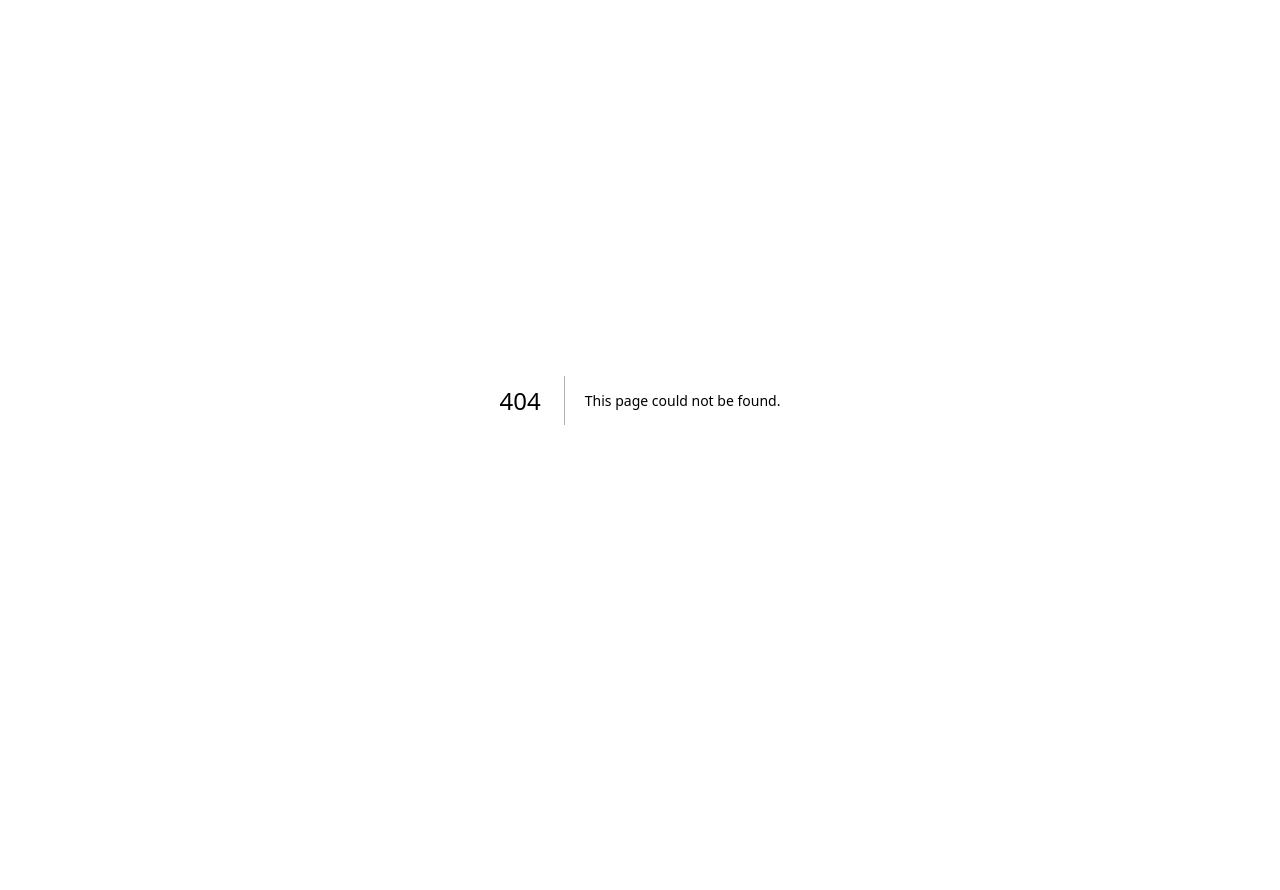
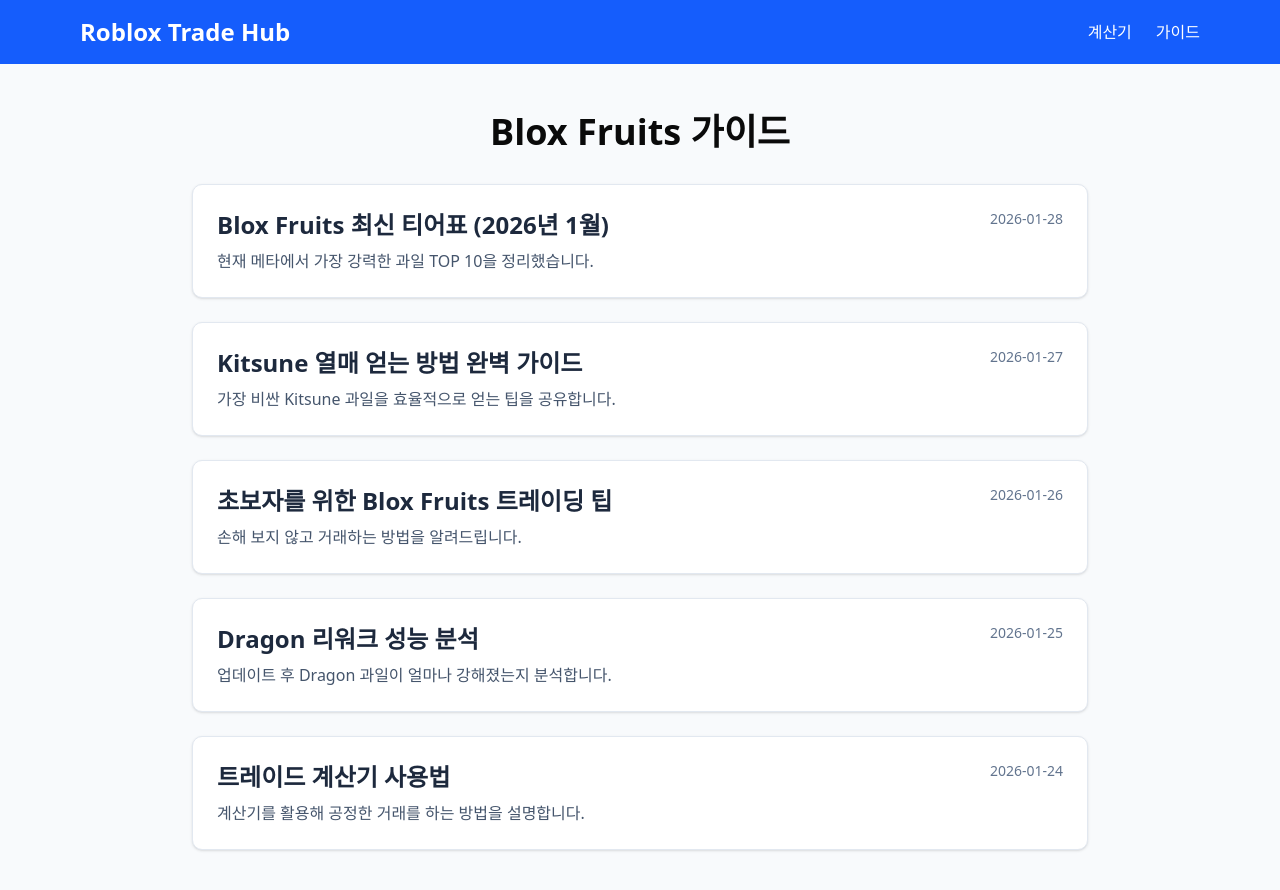
Before and after one commit to kimsooil80/roblox-trade-hub, a Next.js app: page /blog in a window 1280 px wide. Before the commit this address had no page. Shown: the top 890 px of the page. Before the commit the page ends 800 px from the top, so only its background shows below. Built offline with nearby package versions, Linux system fonts and the light colour scheme.

Commit message:
Upload calculator code

```diff
--- /dev/null
+++ b/app/blog/[slug]/page.tsx
@@ -0,0 +1,67 @@
+export default function BlogArticle({ params }: { params: { slug: string } }) {
+  // 실제로는 여기서 slug에 맞는 마크다운 파일을 불러오겠지만,
+  // 일단 애드센스 승인용으로는 더미 콘텐츠만 있어도 됩니다.
+
+  const content = {
+    'blox-fruits-tier-list-2026': {
+      title: 'Blox Fruits 최신 티어표 (2026년 1월)',
+      content: `
+## S 티어 (최강)
+현재 메타에서 가장 강력한 과일들입니다.
+
+### 1. Dragon (Rework)
+리워크 이후 PVP와 PVE 모두 최상급 성능을 자랑합니다. 특히 변신 후 공중 기동성이 뛰어나며, 광역 딜링이 압도적입니다.
+
+**장점:**
+- 넓은 범위의 화염 공격
+- 비행 능력으로 기동성 우수
+- 보스전에서 최고 효율
+
+**단점:**
+- 숙련도가 낮으면 다루기 어려움
+- 에너지 소모가 심함
+
+### 2. Kitsune
+2026년 1월 기준 가장 비싼 과일로, 수요도가 매우 높습니다.
+
+## A 티어
+Leopard, Dough 등이 여기에 속합니다.
+
+(이하 생략... 실제로는 최소 300단어 이상의 텍스트를 채워넣으세요)
+      `
+    },
+    'how-to-get-kitsune-fruit': {
+      title: 'Kitsune 열매 얻는 방법',
+      content: `
+## Kitsune 과일 소개
+Kitsune는 현재 Blox Fruits에서 가장 인기 있는 신화 등급 과일입니다.
+
+## 획득 방법
+
+### 1. 상점에서 구매
+- 확률: 0.6%
+- 가격: 8,000,000 벨리
+
+### 2. 트레이드
+가장 현실적인 방법입니다. 현재 시세는...
+
+(최소 400단어 이상 작성)
+      `
+    }
+    // 나머지 글도 비슷하게 추가
+  };
+
+  const article = content[params.slug as keyof typeof content] || {
+    title: '준비 중인 글입니다',
+    content: '곧 업데이트 예정입니다.'
+  };
+
+  return (
+    <main className="min-h-screen bg-white py-12 px-4">
+      <article className="max-w-3xl mx-auto prose prose-slate lg:prose-lg">
+        <h1>{article.title}</h1>
+        <div className="whitespace-pre-wrap">{article.content}</div>
+      </article>
+    </main>
+  );
+}
--- /dev/null
+++ b/app/blog/page.tsx
@@ -0,0 +1,62 @@
+import Link from 'next/link';
+
+const articles = [
+  {
+    slug: 'blox-fruits-tier-list-2026',
+    title: 'Blox Fruits 최신 티어표 (2026년 1월)',
+    excerpt: '현재 메타에서 가장 강력한 과일 TOP 10을 정리했습니다.',
+    date: '2026-01-28'
+  },
+  {
+    slug: 'how-to-get-kitsune-fruit',
+    title: 'Kitsune 열매 얻는 방법 완벽 가이드',
+    excerpt: '가장 비싼 Kitsune 과일을 효율적으로 얻는 팁을 공유합니다.',
+    date: '2026-01-27'
+  },
+  {
+    slug: 'trading-tips-beginners',
+    title: '초보자를 위한 Blox Fruits 트레이딩 팁',
+    excerpt: '손해 보지 않고 거래하는 방법을 알려드립니다.',
+    date: '2026-01-26'
+  },
+  {
+    slug: 'dragon-rework-review',
+    title: 'Dragon 리워크 성능 분석',
+    excerpt: '업데이트 후 Dragon 과일이 얼마나 강해졌는지 분석합니다.',
+    date: '2026-01-25'
+  },
+  {
+    slug: 'value-calculator-guide',
+    title: '트레이드 계산기 사용법',
+    excerpt: '계산기를 활용해 공정한 거래를 하는 방법을 설명합니다.',
+    date: '2026-01-24'
+  }
+];
+
+export default function BlogPage() {
+  return (
+    <main className="min-h-screen bg-slate-50 py-12 px-4">
+      <div className="max-w-4xl mx-auto">
+        <h1 className="text-4xl font-bold mb-8 text-center">Blox Fruits 가이드</h1>
+
+        <div className="grid gap-6">
+          {articles.map((article) => (
+            <Link
+              key={article.slug}
+              href={`/blog/${article.slug}`}
+              className="bg-white p-6 rounded-lg shadow hover:shadow-lg transition-shadow border border-slate-200"
+            >
+              <div className="flex justify-between items-start mb-2">
+                <h2 className="text-2xl font-bold text-slate-800 hover:text-blue-600">
+                  {article.title}
+                </h2>
+                <span className="text-sm text-slate-500">{article.date}</span>
+              </div>
+              <p className="text-slate-600">{article.excerpt}</p>
+            </Link>
+          ))}
+        </div>
+      </div>
+    </main>
+  );
+}
--- a/app/layout.tsx
+++ b/app/layout.tsx
@@ -1,3 +1,4 @@
+import { Navbar } from '@/components/shared/navbar';
 import type { Metadata } from "next";
 import { Geist, Geist_Mono } from "next/font/google";
 import "./globals.css";
@@ -19,15 +20,16 @@ export const metadata: Metadata = {
 
 export default function RootLayout({
   children,
-}: Readonly<{
+}: {
   children: React.ReactNode;
-}>) {
+}) {
   return (
-    <html lang="en">
-      <body
-        className={`${geistSans.variable} ${geistMono.variable} antialiased`}
-        suppressHydrationWarning={true}
-      >
+    <html lang="ko" suppressHydrationWarning>
+      <head>
+        <script async src="https://pagead2.googlesyndication.com/pagead/js/adsbygoogle.js?client=ca-pub-7281138674348867" crossOrigin="anonymous"></script>
+      </head>
+      <body className={`${geistSans.variable} ${geistMono.variable}`} suppressHydrationWarning>
+        <Navbar />
         {children}
       </body>
     </html>
--- /dev/null
+++ b/components/ads/AdBanner.tsx
@@ -0,0 +1,7 @@
+export function AdBanner() {
+  return (
+    <div className="w-full h-[100px] bg-gray-200 flex items-center justify-center text-gray-400 my-4">
+      광고 영역 (Google AdSense)
+    </div>
+  );
+}
--- /dev/null
+++ b/components/shared/navbar.tsx
@@ -0,0 +1,21 @@
+import Link from 'next/link';
+
+export function Navbar() {
+  return (
+    <nav className="bg-blue-600 text-white shadow-lg">
+      <div className="max-w-6xl mx-auto px-4 py-4 flex justify-between items-center">
+        <Link href="/" className="text-2xl font-bold hover:text-blue-200">
+          Roblox Trade Hub
+        </Link>
+        <div className="flex gap-6">
+          <Link href="/" className="hover:text-blue-200">
+            계산기
+          </Link>
+          <Link href="/blog" className="hover:text-blue-200">
+            가이드
+          </Link>
+        </div>
+      </div>
+    </nav>
+  );
+}
```
